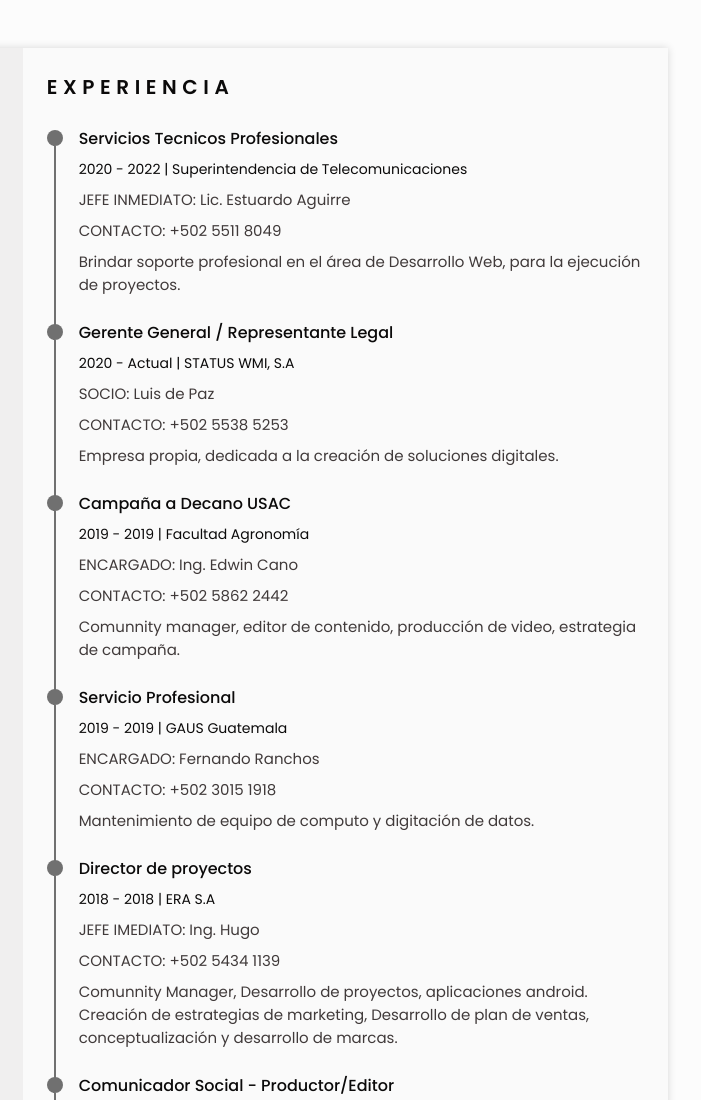
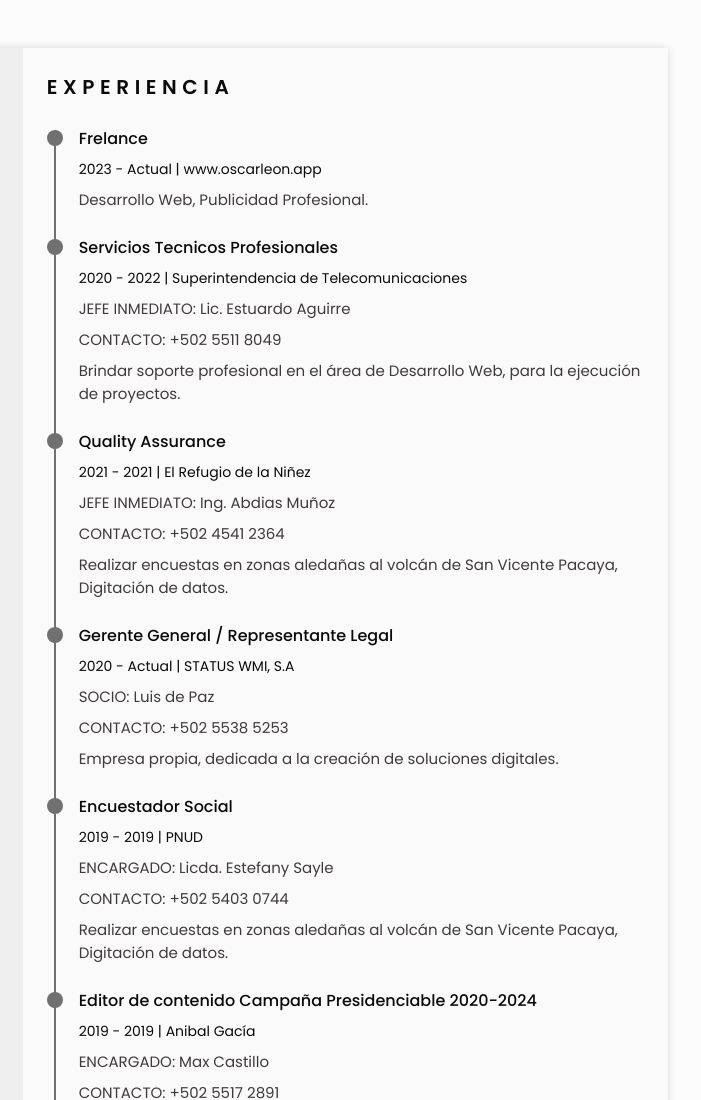
Before and after one commit to oscardev-fe/oscarleon.app-cv, a plain HTML site: page index.html in a window 1280 px wide. Shown: the top 1100 px of the page, 456-1157 px from the left. Drawn offline with nearby package versions, Linux system fonts and the light colour scheme.

Commit message:
se añadieron todos los trabajos

```diff
--- a/index.html
+++ b/index.html
@@ -321,6 +321,21 @@
                                 </div>
 
                                 <div class="experience_data bd-grid">
+                                    <h3 class="experience_title">Frelance</h3>
+                                    <span class="experience_company">2023 - Actual | www.oscarleon.app </span>
+                                    <p class="experience_description">Desarrollo Web, Publicidad Profesional.
+                                    </p>
+                                </div>
+                            </div>
+
+                        <div class="experience_container bd-grid">
+                            <div class="experience_content">
+                                <div class="experience_time">
+                                    <span class="experience_rounder"></span>
+                                    <span class="experience_line"></span>
+                                </div>
+
+                                <div class="experience_data bd-grid">
                                     <h3 class="experience_title">Servicios Tecnicos Profesionales</h3>
                                     <span class="experience_company">2020 - 2022 | Superintendencia de Telecomunicaciones </span>
                                     <p class="experience_description">JEFE INMEDIATO: Lic. Estuardo Aguirre</p>
@@ -338,6 +353,23 @@
                                     </div>
 
                                     <div class="experience_data bd-grid">
+                                        <h3 class="experience_title">Quality Assurance</h3>
+                                        <span class="experience_company">2021 - 2021 | El Refugio de la Niñez </span>
+                                        <p class="experience_description">JEFE INMEDIATO: Ing. Abdias Muñoz</p>
+                                        <p class="experience_description">CONTACTO: +502 4541 2364</p>
+                                        <p class="experience_description">Realizar encuestas en zonas aledañas al volcán de San Vicente Pacaya, Digitación de datos.
+                                        </p>
+                                    </div>
+                                </div>
+
+                            <div class="experience_container bd-grid">
+                                <div class="experience_content">
+                                    <div class="experience_time">
+                                        <span class="experience_rounder"></span>
+                                        <span class="experience_line"></span>
+                                    </div>
+
+                                    <div class="experience_data bd-grid">
                                         <h3 class="experience_title">Gerente General / Representante Legal</h3>
                                         <span class="experience_company">2020 - Actual | STATUS WMI, S.A </span>
                                         <p class="experience_description">SOCIO: Luis de Paz</p>
@@ -346,6 +378,40 @@
                                         </p>
                                     </div>
                                 </div>
+
+                                <div class="experience_container bd-grid">
+                                    <div class="experience_content">
+                                        <div class="experience_time">
+                                            <span class="experience_rounder"></span>
+                                            <span class="experience_line"></span>
+                                        </div>
+
+                                        <div class="experience_data bd-grid">
+                                            <h3 class="experience_title">Encuestador Social</h3>
+                                            <span class="experience_company">2019 - 2019 | PNUD </span>
+                                            <p class="experience_description">ENCARGADO: Licda. Estefany Sayle</p>
+                                            <p class="experience_description">CONTACTO: +502 5403 0744</p>
+                                            <p class="experience_description">Realizar encuestas en zonas aledañas al volcán de San Vicente Pacaya, Digitación de datos.
+                                            </p>
+                                        </div>
+                                    </div>
+
+                                <div class="experience_container bd-grid">
+                                    <div class="experience_content">
+                                        <div class="experience_time">
+                                            <span class="experience_rounder"></span>
+                                            <span class="experience_line"></span>
+                                        </div>
+
+                                        <div class="experience_data bd-grid">
+                                            <h3 class="experience_title">Editor de contenido Campaña Presidenciable 2020-2024</h3>
+                                            <span class="experience_company">2019 - 2019 | Anibal Gacía </span>
+                                            <p class="experience_description">ENCARGADO: Max Castillo</p>
+                                            <p class="experience_description">CONTACTO: +502 5517 2891</p>
+                                            <p class="experience_description">Producción y edición de video, creación de contenido para redes sociales.
+                                            </p>
+                                        </div>
+                                    </div>
 
 
                                 <div class="experience_container bd-grid">
@@ -381,6 +447,23 @@
                                             </p>
                                         </div>
                                     </div>
+
+                                    <div class="experience_container bd-grid">
+                                        <div class="experience_content">
+                                            <div class="experience_time">
+                                                <span class="experience_rounder"></span>
+                                                <span class="experience_line"></span>
+                                            </div>
+
+                                            <div class="experience_data bd-grid">
+                                                <h3 class="experience_title">Encuestador Social</h3>
+                                                <span class="experience_company">2018 - 2018 | PNUD </span>
+                                                <p class="experience_description">ENCARGADO: Licda. Estefany Sayle</p>
+                                                <p class="experience_description">CONTACTO: +502 5403 0744</p>
+                                                <p class="experience_description">Realizar encuestas en zonas aledañas al volcán de San Vicente Pacaya, Digitación de datos.
+                                                </p>
+                                            </div>
+                                        </div>
 
                                 <div class="experience_container bd-grid">
                                     <div class="experience_content">
```
